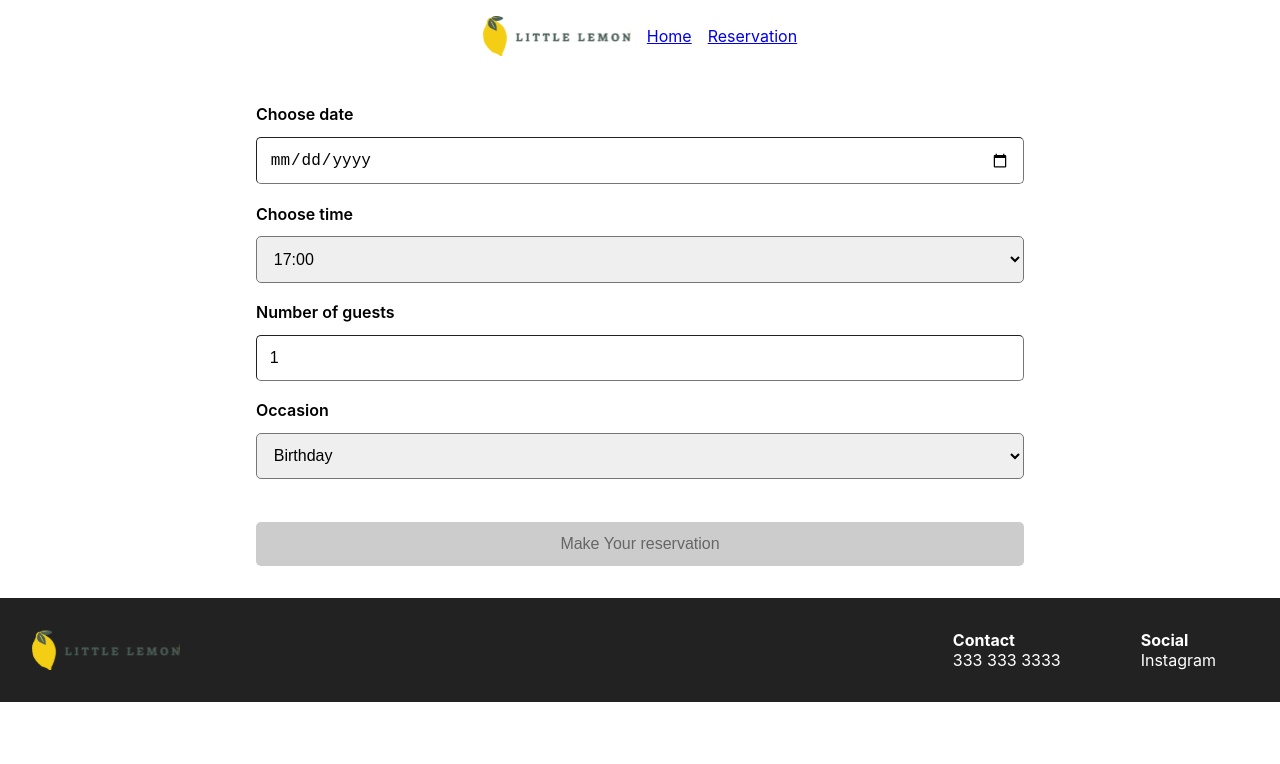
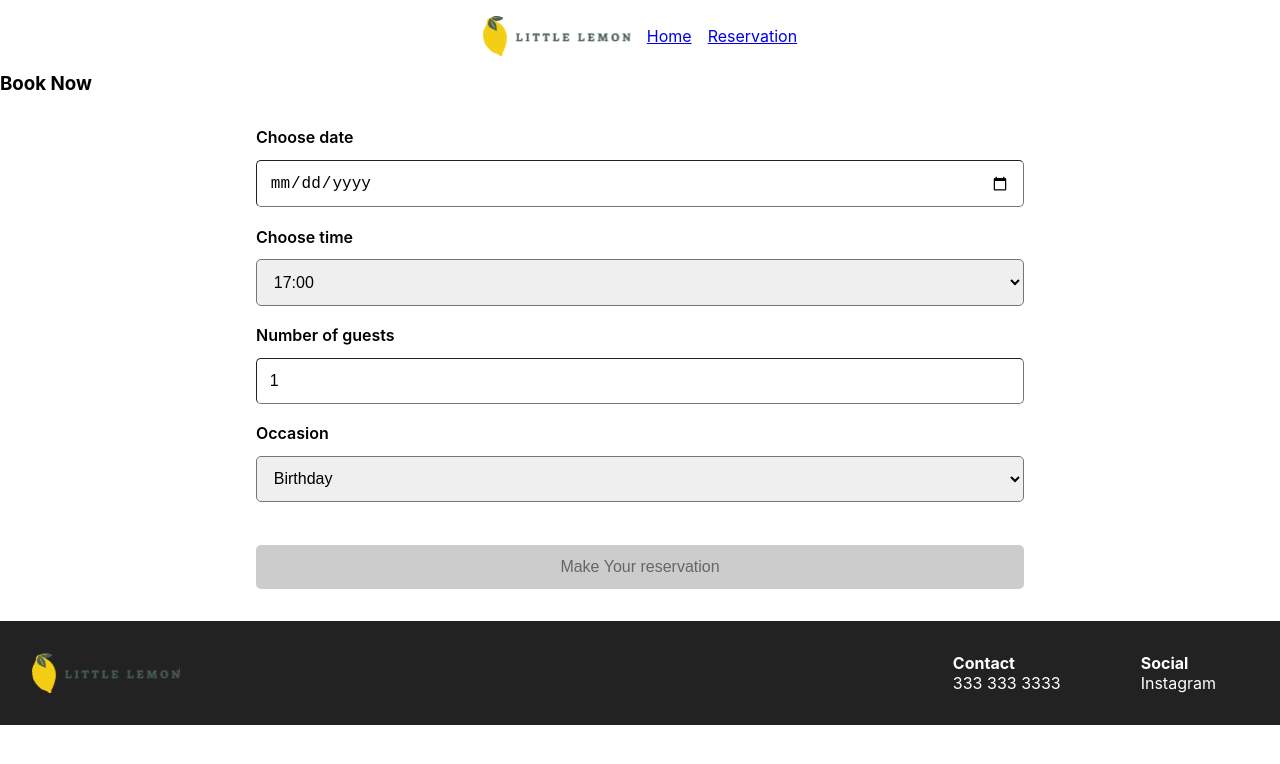
Before and after one commit to Alessia-C/booking-table, a React (Create React App) app: page / in a window 1280 px wide. Shown: the top 764 px of the page. Built offline with nearby package versions, Linux system fonts and the light colour scheme.

Commit message:
add BookingForm, helperFunction and fix main and form files

```diff
--- /dev/null
+++ b/src/components/BookingForm/BookingForm.js
@@ -0,0 +1,23 @@
+import React, { useReducer } from "react";
+import Form from "../Form/Form";
+import { initializeTimes, updateTimes } from "../../utils/helperFunction";
+
+const reducer = (state, action) => {
+  switch (action.type) {
+    case "UPDATE_TIMES":
+      return ["17:00", "18:00", "19:00", "20:00", "21:00", "22:00"];
+    default:
+      return state;
+  }
+};
+
+const BookingForm = () => {
+  const [availableTimes, dispatch] = useReducer(reducer, [], initializeTimes);
+  const handleUpdateTimes = updateTimes(dispatch);
+
+  return (
+    <Form availableTimes={availableTimes} updateTimes={handleUpdateTimes} />
+  );
+};
+
+export default BookingForm;
--- a/src/components/Form/Form.js
+++ b/src/components/Form/Form.js
@@ -6,7 +6,7 @@ const Form = ({ availableTimes, updateTimes }) => {
     date: "",
     time: availableTimes[0],
     guests: 1,
-    occasion: "Birthday"
+    occasion: "Birthday",
   });
 
   const handleChange = (e) => {
@@ -27,6 +27,8 @@ const Form = ({ availableTimes, updateTimes }) => {
   };
 
   return (
+    <>
+      <h3>Book Now</h3>
       <form onSubmit={handleSubmit}>
         <div className="input-element">
           <label htmlFor="date">Choose date</label>
@@ -84,6 +86,7 @@ const Form = ({ availableTimes, updateTimes }) => {
           disabled={!isFormValid()}
         />
       </form>
+    </>
   );
 };
 
--- a/src/components/Main.js
+++ b/src/components/Main.js
@@ -1,30 +1,11 @@
-import React, { useReducer } from "react";
-import Form from "./Form/Form";
-
-const reducer = (state, action) => {
-  switch (action.type) {
-    case "UPDATE_TIMES":
-      return ["17:00", "18:00", "19:00", "20:00", "21:00", "22:00"];
-    default:
-      return state;
-  }
-};
-
-const initializeTimes = () => {
-  return ["17:00", "18:00", "19:00", "20:00", "21:00", "22:00"];
-};
+import React from "react";
+import BookingForm from "./BookingForm/BookingForm";
 
 const Main = () => {
-  const [availableTimes, dispatch] = useReducer(reducer, [], initializeTimes);
-
-  const updateTimes = (date) => {
-    dispatch({ type: "UPDATE_TIMES", date });
-  };
-
   return (
-    <div>
-      <Form availableTimes={availableTimes} updateTimes={updateTimes} />
-    </div>
+    <main>
+      <BookingForm />
+    </main>
   );
 };
 
--- /dev/null
+++ b/src/utils/helperFunction.js
@@ -0,0 +1,7 @@
+export const initializeTimes = () => {
+  return ["17:00", "18:00", "19:00", "20:00", "21:00", "22:00"];
+};
+
+export const updateTimes = dispatch => (date) => {
+    dispatch({ type: "UPDATE_TIMES", date });
+  };
```
Lines whose indentation alone changed are shown as unchanged.
